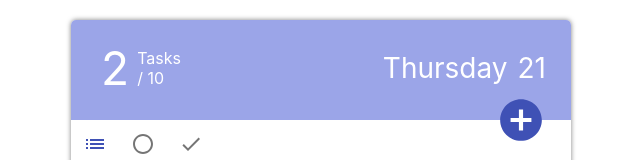
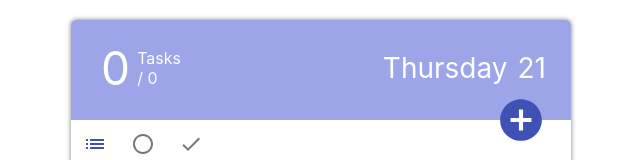
Before and after one commit to kashtan1100/todoReact, a React (Create React App) app in the folder todo-app/: page / in a window 1280 px wide. Shown: the top 160 px of the page, without its empty margins (319-959 px from the left). Built offline with nearby package versions, Linux system fonts and the light colour scheme.

Commit message:
finised & total

```diff
--- a/todo-app/src/component/Dialog/DialogModal.css
+++ b/todo-app/src/component/Dialog/DialogModal.css
@@ -3,6 +3,7 @@ form {
     flex-direction: column;
     height: 280px;
     justify-content: space-between;
+    margin: 20px 0;
 }
 
 .MuiDialog-paperWidthSm {
--- a/todo-app/src/component/Dialog/DialogModal.js
+++ b/todo-app/src/component/Dialog/DialogModal.js
@@ -11,7 +11,7 @@ import Button from '@material-ui/core/Button'
 const DialogModal = ({handleOpenDialog,isOpen,handleSetFieldValue,formData,handleSetTodoOnSubmit}) => {
     return (
         <Dialog open={isOpen} onClose={handleOpenDialog}>
-            <MuiDialogTitle>Add new Todo</MuiDialogTitle>
+            <MuiDialogTitle>{formData.isEdit ? 'Edit Todo' : 'Add new Todo'}</MuiDialogTitle>
 
             <MuiDialogContent>
                 <form onSubmit={handleSetTodoOnSubmit}>
@@ -27,7 +27,9 @@ const DialogModal = ({handleOpenDialog,isOpen,handleSetFieldValue,formData,handl
 
                     <MuiDialogActions>
                         <Button onClick={ handleOpenDialog } color={'primary'}>Close</Button>
-                        <Button disabled={false} type={'submit'} color={'primary'}>Add</Button>
+                        <Button disabled={!formData.todoName} type={'submit'} color={'primary'}>
+                            {formData.isEdit ? 'Edit' : 'Add'}
+                        </Button>
                     </MuiDialogActions>
                 </form>
             </MuiDialogContent>
--- a/todo-app/src/component/Todo/Todo.js
+++ b/todo-app/src/component/Todo/Todo.js
@@ -15,12 +15,35 @@ const initialFormData = {
     index: null
 }
 
+const getIsFinishedTodosCount = (todos) => todos.reduce((acc, curr) => {
+    acc.total = todos.length
+
+    if(curr.isFinished){
+        acc.finished = acc.finished + 1;
+    }
+
+    return acc
+}, {total: 0, finished: 0})
+
+const setFilterTab = (tab, todos) => {
+    if (tab === 0) {
+        return todos
+    } else if (tab === 1) {
+        return todos.filter((todo) => !todo.isFinished)
+    } else if (tab === 2) {
+        return todos.filter((todo) => todo.isFinished)
+    }
+}
+
 const Todo = () => {
     const [tab, setTab] = useState(0);
     const [isOpen, setIsOpen] = useState(false);
     const [isOpenDisplayTodo, setIsOpenDisplayTodo] = useState(false);
     const [todos, setTodos] = useState([]);
     const [formData, setFormData] = useState(initialFormData);
+
+    const sortedTodos = setFilterTab(tab, todos);
+    const totalCount = getIsFinishedTodosCount(todos)
 
     const resetAll = () => {
         setIsOpen(false);
@@ -38,12 +61,11 @@ const Todo = () => {
     const handleSetTodoOnSubmit = (e) => {
         e.preventDefault();
 
-        if (formData.isEdit){
+        if (formData.isEdit) {
             const editedTodos = todos;
             editedTodos.splice(formData.index, 1, {...formData, isEdit: false, index: null})
             setTodos(editedTodos)
-        }
-        else {
+        } else {
             setTodos((prevState) => [...prevState, {...formData, id: uuidv4()}])
         }
 
@@ -84,12 +106,13 @@ const Todo = () => {
                 isOpenDisplayTodo={isOpenDisplayTodo}
                 handleRemoveTodo={handleRemoveTodo}
                 handleCloseButton={resetAll}
+                totalCount={totalCount}
             />
 
             <TodoActions handleChangeTab={handleChangeTab} tab={tab}/>
 
             <TodoRender
-                todos={todos}
+                todos={sortedTodos}
                 handleMarkTodo={handleMarkTodo}
                 handleOpenTodo={handleOpenTodo}
             />
--- a/todo-app/src/component/TodoHeader/TodoHeader.js
+++ b/todo-app/src/component/TodoHeader/TodoHeader.js
@@ -39,7 +39,7 @@ const TodoHeader = ({
                         handleOpenDialog, isOpen, formData,
                         handleSetFieldValue, handleSetTodoOnSubmit,
                         isOpenDisplayTodo,handleCloseButton,
-                        handleEditTodo,handleRemoveTodo
+                        handleEditTodo,handleRemoveTodo,totalCount
                     }) => {
     const weekDay = moment().format('dddd');
     const date = moment().date();
@@ -48,11 +48,11 @@ const TodoHeader = ({
         <div className={'todo-header'}>
             <div style={style.wrapper}>
                 <div className={'todos-count'}>
-                    <span style={style.finished}>2</span>
+                    <span style={style.finished}>{totalCount.finished}</span>
 
                     <div style={style.total}>
                         <span>Tasks</span>
-                        <span>/ 10</span>
+                        <span>{`/ ${totalCount.total}`}</span>
                     </div>
                 </div>
 
--- a/todo-app/src/component/TodoRender/TodoRender.js
+++ b/todo-app/src/component/TodoRender/TodoRender.js
@@ -12,7 +12,7 @@ const Todo = ({todo, handleMarkTodo, index, handleOpenTodo}) => {
             <span>
                 <Checkbox
                     icon={<RadioButtonUnchecked/>}
-                    checkedIcon={<CheckCircleOutlineIcon/>}
+                    checkedIcon={<CheckCircleOutlineIcon color={'primary'}/>}
                     onClick={(e: any) => handleMarkTodo(e.target.checked, index)}
                     checked={todo.isFinished}
                 />
```
